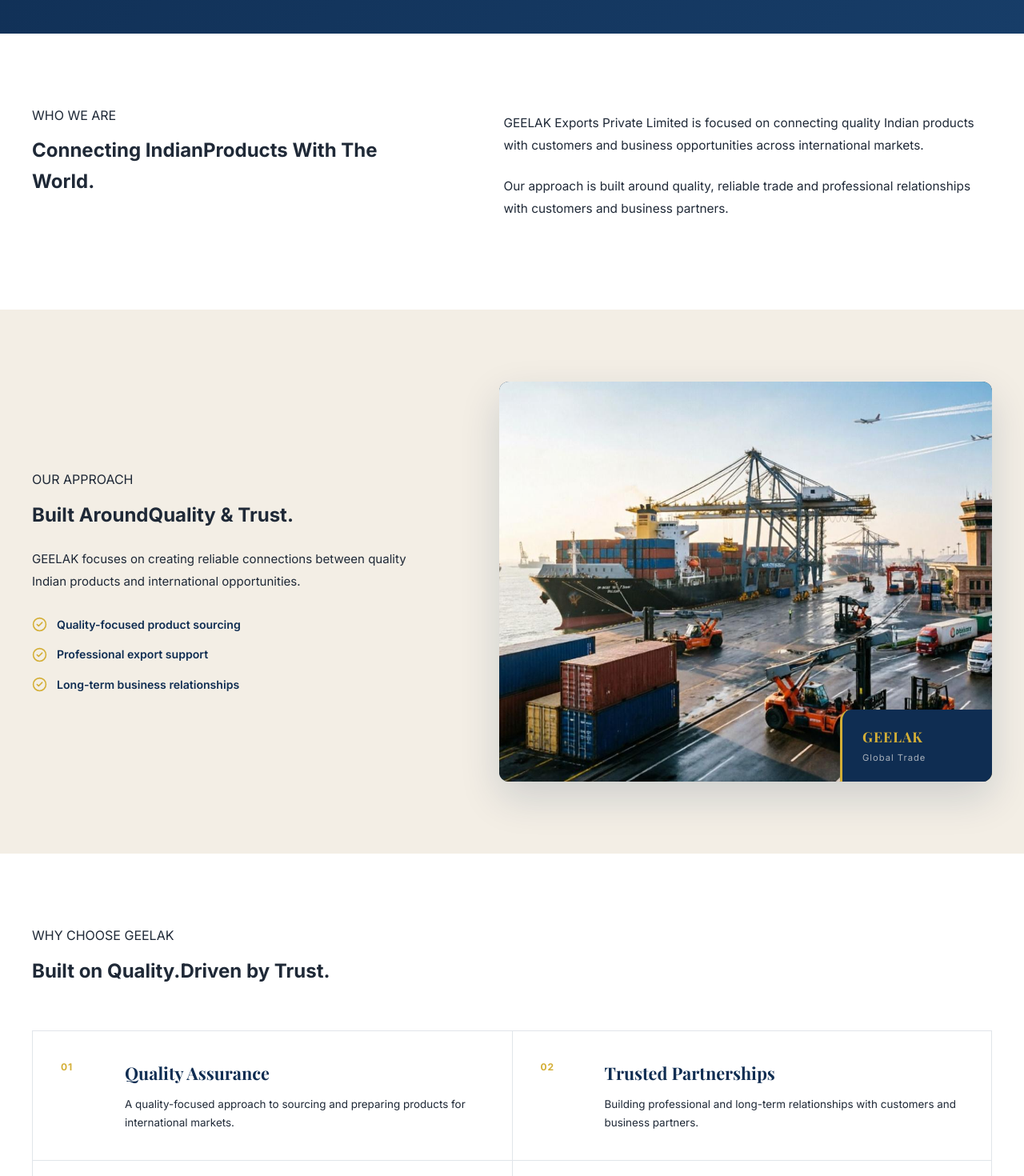
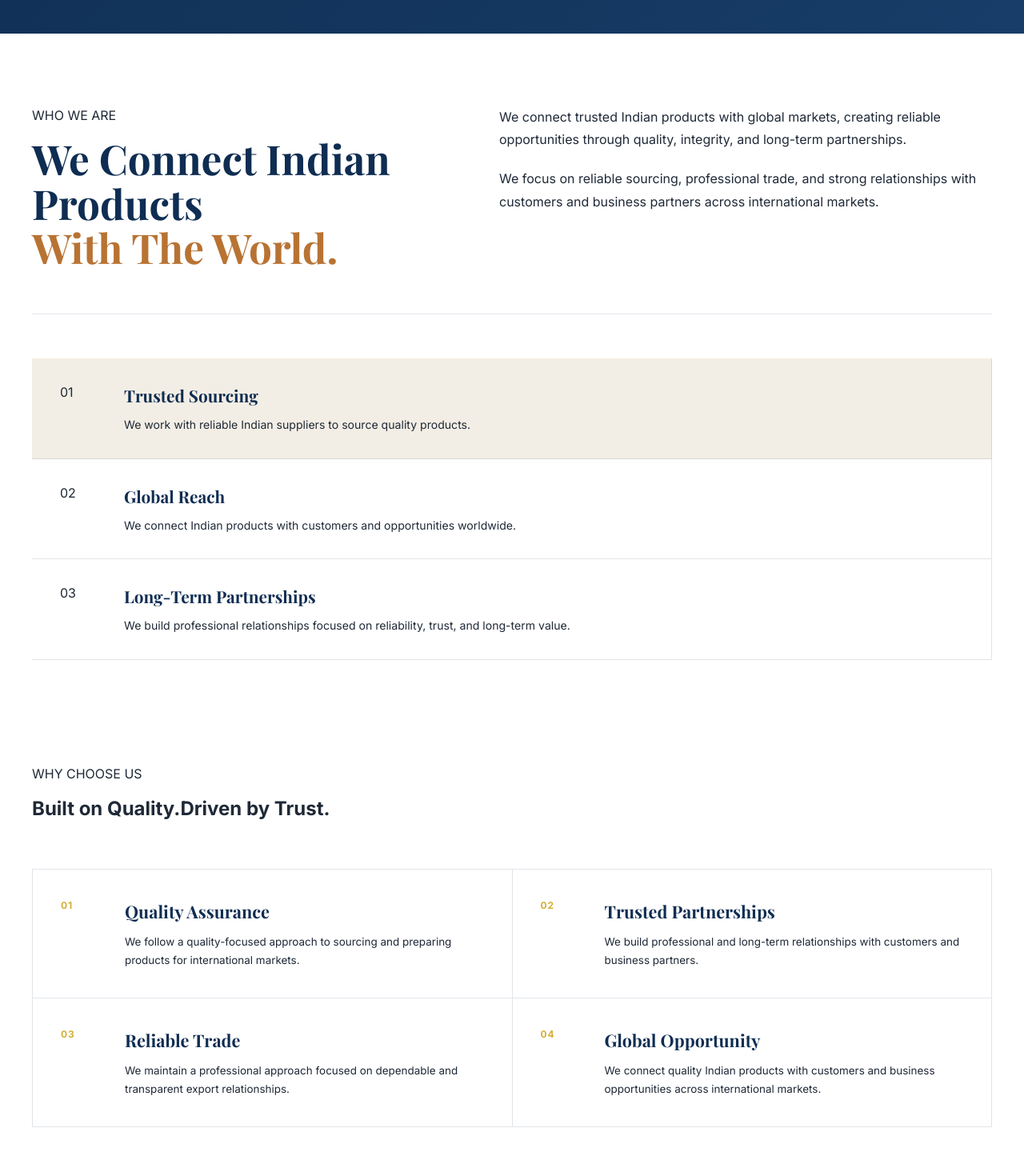
Before and after one commit to raju0509/Geelak, a React (Vite) app: page /about in a window 1280 px wide. Shown: the part 540-2010 px from the top of the page at 80% size. Built offline with nearby package versions, Linux system fonts and the light colour scheme.

Commit message:
i have updated

```diff
--- a/src/components/Footer.jsx
+++ b/src/components/Footer.jsx
@@ -88,12 +88,12 @@ function Footer() {
 
             <div className="footer-contact-item">
               <Phone size={16} />
-              <span>+91 XXXXX XXXXX</span>
+              <span>+91 99517 10724</span>
             </div>
 
             <div className="footer-contact-item">
               <MapPin size={16} />
-              <span>India</span>
+              <span>Hyderabad, Telangana, India.</span>
             </div>
 
           </div>
--- a/src/pages/About.jsx
+++ b/src/pages/About.jsx
@@ -1,29 +1,29 @@
 import Navbar from "../components/Navbar";
 import Footer from "../components/Footer";
 import InquiryCTA from "../sections/InquiryCTA";
-import { ArrowRight, CheckCircle2 } from "lucide-react";
+import { ArrowRight } from "lucide-react";
 
 function About() {
   const values = [
     {
       number: "01",
       title: "Quality Assurance",
-      text: "A quality-focused approach to sourcing and preparing products for international markets.",
+      text: "We follow a quality-focused approach to sourcing and preparing products for international markets.",
     },
     {
       number: "02",
       title: "Trusted Partnerships",
-      text: "Building professional and long-term relationships with customers and business partners.",
+      text: "We build professional and long-term relationships with customers and business partners.",
     },
     {
       number: "03",
       title: "Reliable Trade",
-      text: "A professional approach focused on dependable export relationships.",
+      text: "We maintain a professional approach focused on dependable and transparent export relationships.",
     },
     {
       number: "04",
       title: "Global Opportunity",
-      text: "Connecting Indian products with opportunities across international markets.",
+      text: "We connect quality Indian products with customers and business opportunities across international markets.",
     },
   ];
 
@@ -33,14 +33,16 @@ function About() {
 
       <main>
 
-        {/* ABOUT HERO */}
+        {/* =================================
+            ABOUT HERO
+        ================================= */}
 
         <section className="about-page-hero">
 
           <div className="container">
 
             <span className="section-eyebrow">
-              ABOUT GEELAK
+              ABOUT US
             </span>
 
             <h1>
@@ -49,9 +51,8 @@ function About() {
             </h1>
 
             <p>
-              GEELAK Exports Private Limited is focused on
-              connecting quality Indian products with opportunities
-              in international markets.
+              We connect quality Indian products with customers and
+              business opportunities across international markets.
             </p>
 
           </div>
@@ -59,115 +60,106 @@ function About() {
         </section>
 
 
-        {/* WHO WE ARE */}
+        {/* =================================
+            WHO WE ARE
+        ================================= */}
 
-        <section className="about-page-intro section">
+        <section className="about-page-intro">
 
           <div className="container">
 
             <div className="about-page-intro-grid">
 
-              <div>
+              {/* Left Content */}
+
+              <div className="about-content">
 
                 <span className="section-eyebrow">
                   WHO WE ARE
                 </span>
 
-                <h2 className="section-heading">
-                  Connecting Indian
-                  <span>Products With The World.</span>
+                <h2>
+                  We Connect Indian Products
+                  <span>With The World.</span>
                 </h2>
 
               </div>
 
 
-              <div className="about-page-intro-content">
+              {/* Right Content */}
+
+              <div className="about-text">
 
                 <p>
-                  GEELAK Exports Private Limited is focused on
-                  connecting quality Indian products with customers
-                  and business opportunities across international
-                  markets.
+                  We connect trusted Indian products with global markets,
+                  creating reliable opportunities through quality, integrity,
+                  and long-term partnerships.
                 </p>
 
                 <p>
-                  Our approach is built around quality, reliable trade
-                  and professional relationships with customers and
-                  business partners.
+                  We focus on reliable sourcing, professional trade, and strong
+                  relationships with customers and business partners across
+                  international markets.
                 </p>
 
               </div>
 
             </div>
 
-          </div>
 
-        </section>
+            {/* =================================
+                ABOUT HIGHLIGHTS
+            ================================= */}
 
+            <div className="about-values">
 
-        {/* OUR APPROACH */}
+              <div className="about-value">
 
-        <section className="about-approach section">
+                <span>01</span>
 
-          <div className="container">
+                <div>
+                  <h3>
+                    Trusted Sourcing
+                  </h3>
 
-            <div className="about-approach-grid">
-
-              <div className="about-approach-content">
-
-                <span className="section-eyebrow">
-                  OUR APPROACH
-                </span>
-
-                <h2 className="section-heading">
-                  Built Around
-                  <span>Quality & Trust.</span>
-                </h2>
-
-                <p>
-                  GEELAK focuses on creating reliable connections
-                  between quality Indian products and international
-                  opportunities.
-                </p>
-
-                <div className="about-approach-points">
-
-                  <div>
-                    <CheckCircle2 size={19} />
-                    <span>
-                      Quality-focused product sourcing
-                    </span>
-                  </div>
-
-                  <div>
-                    <CheckCircle2 size={19} />
-                    <span>
-                      Professional export support
-                    </span>
-                  </div>
-
-                  <div>
-                    <CheckCircle2 size={19} />
-                    <span>
-                      Long-term business relationships
-                    </span>
-                  </div>
-
+                  <p>
+                    We work with reliable Indian suppliers to source quality products.
+                  </p>
                 </div>
 
               </div>
 
 
-              <div className="about-approach-visual">
+              <div className="about-value">
 
-                <img
-                  src="/images/about/about.jpg"
-                  alt="GEELAK export operations"
-                />
+                <span>02</span>
 
-                <div className="about-visual-label">
-                  <strong>GEELAK</strong>
-                  <span>Global Trade</span>
+                <div>
+                  <h3>
+                    Global Reach
+                  </h3>
+
+                  <p>
+                    We connect Indian products with customers and opportunities worldwide.
+                  </p>
+                </div>
+
+              </div>
+
+
+              <div className="about-value">
+
+                <span>03</span>
+
+                <div>
+                  <h3>
+                    Long-Term Partnerships
+                  </h3>
+
+                  <p>
+                    We build professional relationships focused on reliability,
+                    trust, and long-term value.
+                  </p>
                 </div>
 
               </div>
@@ -179,21 +171,26 @@ function About() {
         </section>
 
 
-        {/* WHY GEELAK */}
+        {/* =================================
+            WHY CHOOSE GEELAK
+        ================================= */}
 
-        <section className="about-values section">
+        <section
+          className="about-values section"
+          id="why-choose"
+        >
 
           <div className="container">
 
             <div className="about-values-header">
 
               <span className="section-eyebrow">
-                WHY CHOOSE GEELAK
+                WHY CHOOSE US
               </span>
 
               <h2 className="section-heading">
                 Built on Quality.
-                <span>Driven by Trust.</span>
+              <span>Driven by Trust.</span>
               </h2>
 
             </div>
@@ -235,9 +232,14 @@ function About() {
         </section>
 
 
-        {/* GLOBAL VISION */}
+        {/* =================================
+            GLOBAL VISION
+        ================================= */}
 
-        <section className="about-vision section">
+        <section
+          className="about-vision section"
+          id="global-reach"
+        >
 
           <div className="container">
 
@@ -253,9 +255,9 @@ function About() {
               </h2>
 
               <p>
-                Our vision is to create professional trade
-                connections that help quality Indian products
-                reach opportunities beyond geographical boundaries.
+                We aim to build professional trade connections that help
+                quality Indian products reach customers and opportunities
+                beyond geographical boundaries.
               </p>
 
               <a href="/contact">
@@ -275,12 +277,15 @@ function About() {
         </section>
 
 
+        {/* =================================
+            INQUIRY CTA
+        ================================= */}
+
         <InquiryCTA />
 
       </main>
 
       <Footer />
-
     </>
   );
 }
--- a/src/sections/WhyChooseUs.jsx
+++ b/src/sections/WhyChooseUs.jsx
@@ -48,13 +48,12 @@ function WhyChooseUs() {
           {/* Left */}
           <div className="why-choose-intro">
             <span className="section-eyebrow">
-              WHY CHOOSE GEELAK
+              WHY CHOOSE US
             </span>
 
             <h2 className="section-heading">
-              Built on Quality.
-              <span>Driven by Trust.</span>
-            </h2>
+              Built on Quality. <span>Driven by Trust.</span>
+           </h2>
 
             <p>
               GEELAK focuses on creating reliable connections between
--- a/src/styles/about-page.css
+++ b/src/styles/about-page.css
@@ -57,19 +57,65 @@
 /* =================================
    ABOUT INTRO
 ================================= */
+/* =================================
+   ABOUT PAGE CONTENT
+================================= */
+
+.about-page-content {
+  background: var(--color-white);
+  padding: 70px 0 80px;
+}
+
+.about-grid {
+  display: grid;
+  grid-template-columns: 0.9fr 1.1fr;
+  gap: 80px;
+  align-items: start;
+}
+
+.about-content {
+  max-width: 560px;
+}
+
+.about-content h2 {
+  margin: 14px 0 0;
+  color: var(--color-navy);
+  font-family: var(--font-heading);
+  font-size: clamp(2.4rem, 4vw, 3.8rem);
+  line-height: 1.08;
+}
+
+.about-content h2 span {
+  display: block;
+  color: var(--color-copper);
+}
+
+.about-text {
+  max-width: 620px;
+}
+
+.about-text p {
+  margin: 0 0 20px;
+  color: var(--color-text-muted);
+  font-size: 1rem;
+  line-height: 1.8;
+}
+/* =================================
+   ABOUT INTRO
+================================= */
 
 .about-page-intro {
   background: var(--color-white);
+  padding: 90px 0 5px;
 }
 
 .about-page-intro-grid {
   display: grid;
+  grid-template-columns: 0.9fr 1.1fr;
+  gap: 80px;
+  align-items: start;
 
-  grid-template-columns: 0.9fr 1.1fr;
-
-  gap: 90px;
-
-  align-items: start;
+  margin-bottom: 55px;
 }
 
 .about-page-intro .section-heading {
@@ -78,20 +124,28 @@
 
 .about-page-intro-content {
   padding-top: 8px;
+  max-width: 520px;
+}
 
-  max-width: 650px;
+.about-page-intro-content h2 {
+  font-family: var(--font-heading);
+  font-size: clamp(2.4rem, 4vw, 3.8rem);
+  line-height: 1.05;
+  letter-spacing: -1px;
+  color: var(--color-navy);
+}
+
+.about-page-intro-content h2 span {
+  display: block;
+  color: var(--color-copper);
 }
 
 .about-page-intro-content p {
   margin: 0 0 22px;
-
   color: var(--color-text-muted);
-
   font-size: 0.96rem;
-
   line-height: 1.85;
 }
-
 
 /* =================================
    OUR APPROACH
@@ -248,6 +302,8 @@
 
 .about-values {
   background: var(--color-white);
+  padding-top: 55px;
+  padding-bottom: 70px;
 }
 
 .about-values-header {
@@ -325,6 +381,55 @@
   line-height: 1.7;
 }
 
+/* =================================
+   INTRO VALUES
+================================= */
+
+/* =================================
+   INTRO VALUES
+================================= */
+
+.about-page-intro .about-values {
+  display: grid;
+  grid-template-columns: 1fr;
+
+  margin-top: 0;
+
+  border-top: 1px solid rgba(15, 45, 82, 0.12);
+}
+
+.about-page-intro .about-value {
+  display: grid;
+  grid-template-columns: 60px 1fr;
+  gap: 20px;
+
+  padding: 30px 35px;
+
+  border-right: 1px solid rgba(15, 45, 82, 0.12);
+  border-bottom: 1px solid rgba(15, 45, 82, 0.12);
+}
+
+.about-page-intro .about-value:first-child {
+  background: var(--color-ivory);
+}
+
+.about-page-intro .about-value h3 {
+  margin: 0;
+
+  color: var(--color-navy);
+
+  font-family: var(--font-heading);
+  font-size: 1.3rem;
+}
+
+.about-page-intro .about-value p {
+  margin: 8px 0 0;
+
+  color: var(--color-text-muted);
+
+  font-size: 0.88rem;
+  line-height: 1.65;
+}
 
 /* =================================
    GLOBAL VISION
@@ -514,4 +619,12 @@
     font-size: 2.8rem;
   }
 
+
+
+  .about-values.section {
+    padding-top: 20px;
+    padding-bottom:20px;
+
+  }
+
 }
```
Also changed, not shown: src/pages/Contact.jsx (+2 -34 lines), src/styles/sections.css (+10 -1 lines).
